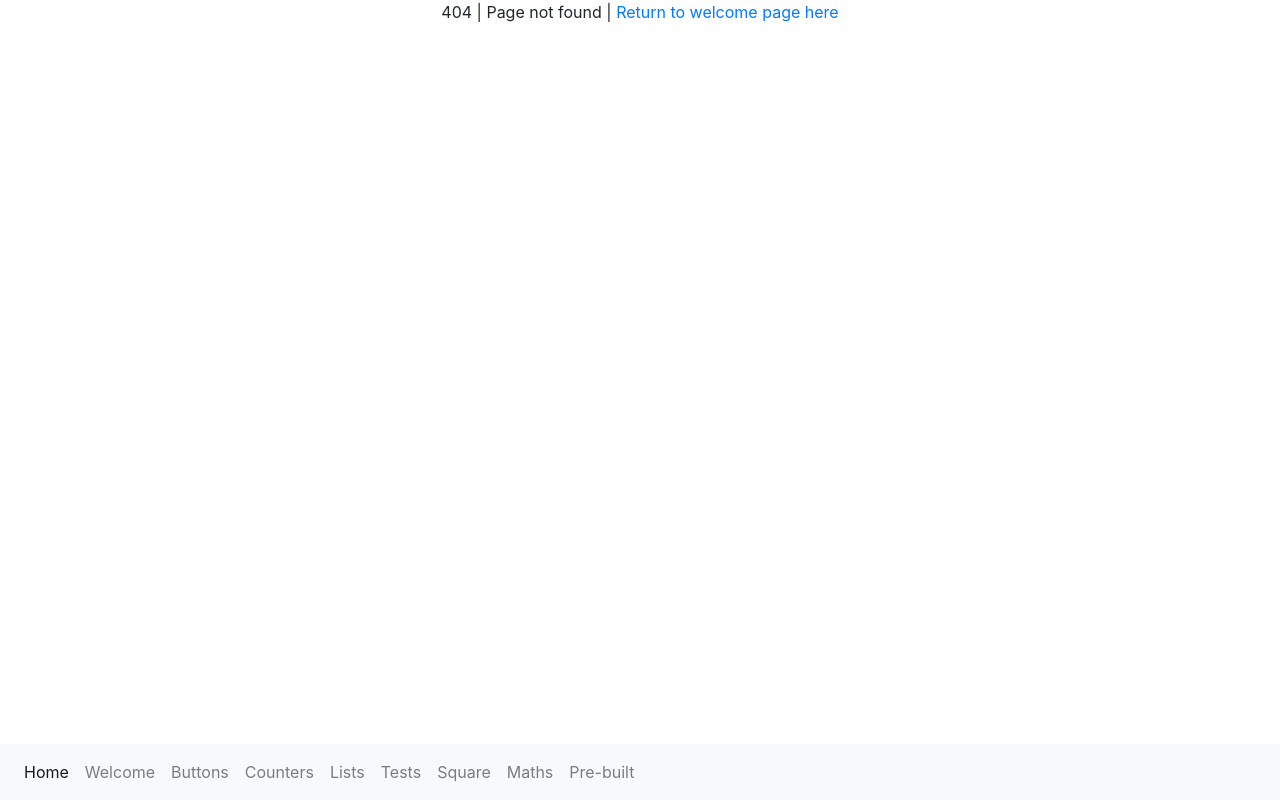
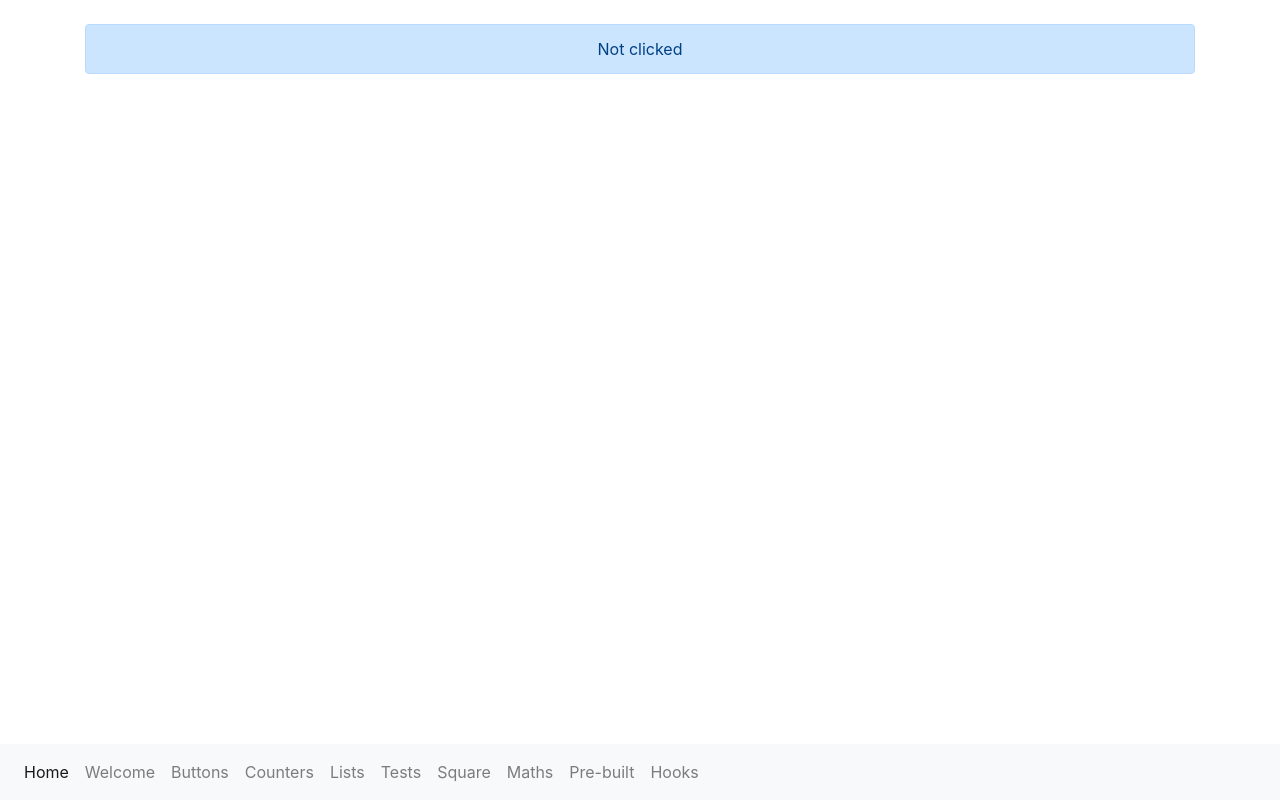
Before and after one commit to AlexanderBraatz/w910reactUI, a React (Create React App) app in the folder w910react/: page /#/Hooks in a window 1280 px wide. Before the commit this address had no page. Built offline with nearby package versions, Linux system fonts and the light colour scheme.

Commit message:
W10D5 chall 10-hooks 01 made Clicked using the the hook  useState()

```diff
--- a/w910react/src/App.js
+++ b/w910react/src/App.js
@@ -36,6 +36,8 @@ import TempConverterPre from './components/07pre-built/React-bootstrap/TempConve
 import Dates from './components/07pre-built/Dates'
 import Images from './components/07pre-built/Images'
 import ColourHeadline from './components/07pre-built/ColourHeadline'
+
+import {Clicked as Clicked2} from './components/10hooks/Clicked'
 
 
 function App() {
@@ -108,7 +110,10 @@ function App() {
             <Transform  function= { x => x * x }/>
             <Transform  function= { x => x + x/2 }/>
             <Transform  function= { x => x - (x * x )/10 }/>
+          </Route>
 
+          <Route path="/Hooks">
+            <Clicked2 />
           </Route>
           <Route path="/steps/:max/:step"
             render={ ( { match } ) => ( <StepCounter  max= { match.params.max } step = { match.params.step } /> )}>
--- a/w910react/src/components/06routing/Footer.jsx
+++ b/w910react/src/components/06routing/Footer.jsx
@@ -35,6 +35,9 @@ const Footer = () => (
       <li className="nav-item">
         <Link className="nav-link " to="/pre-built">Pre-built</Link>
       </li>
+      <li className="nav-item">
+        <Link className="nav-link " to="/hooks">Hooks</Link>
+      </li>
     </ul>
   </div>
 </nav>
--- /dev/null
+++ b/w910react/src/components/10hooks/Clicked.jsx
@@ -0,0 +1,13 @@
+import React, { useState } from "react";
+
+const Clicked = () => {
+
+    const [ clicked, setClicked ] = useState(false);
+    const handleClick = () => setClicked(true);
+
+    return (
+
+        <p onClick= { handleClick } className="alert alert-primary mt-4">{clicked ? "clicked" : "Not clicked"}</p>
+    );
+}
+export { Clicked };
--- a/w910react/src/index.css
+++ b/w910react/src/index.css
@@ -5,6 +5,7 @@ body {
     sans-serif;
   -webkit-font-smoothing: antialiased;
   -moz-osx-font-smoothing: grayscale;
+  margin-bottom: 4rem;
 }
 
 code {
```
